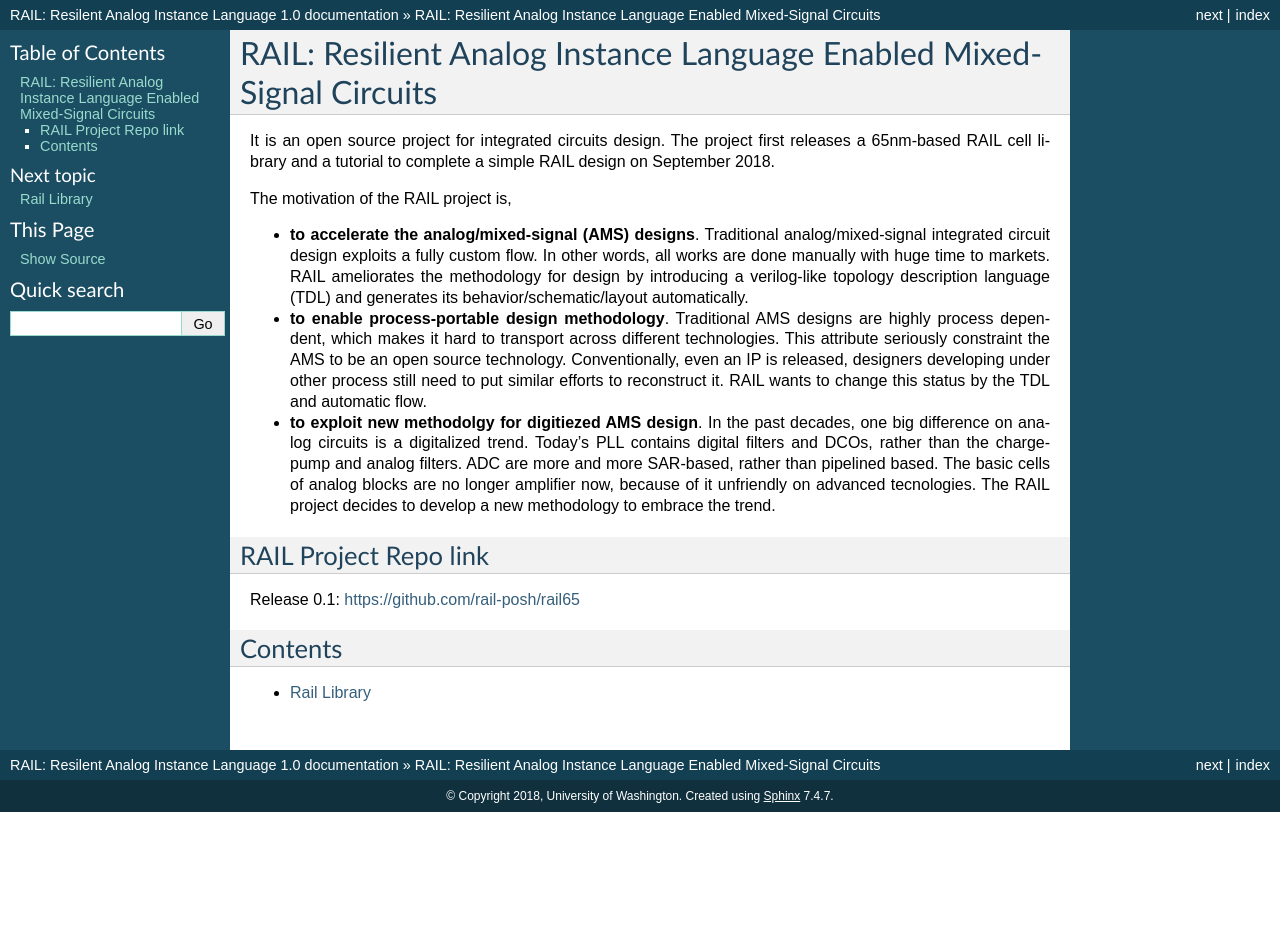
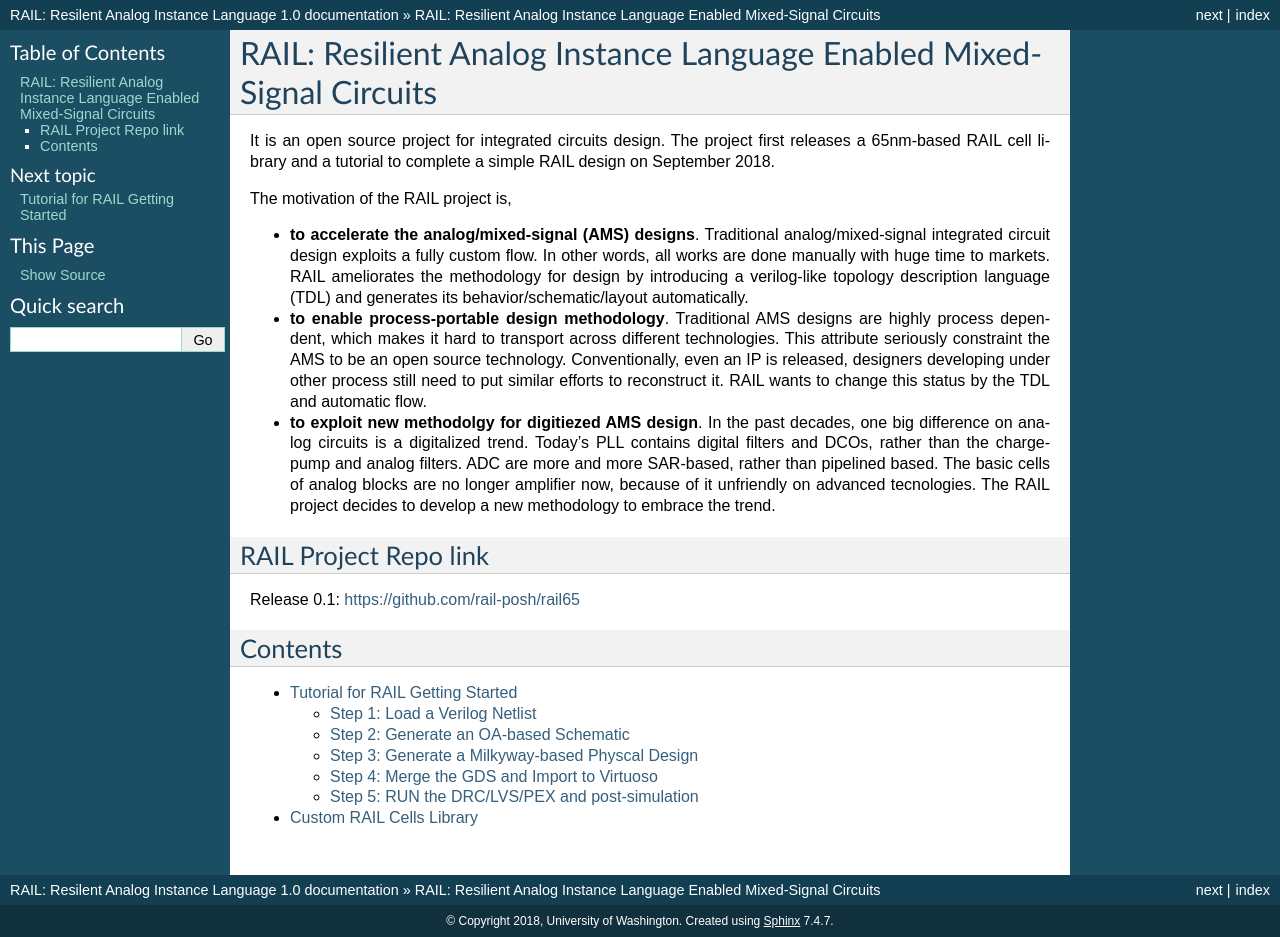
Before and after one commit to silicontalks/raildoc, a Sphinx documentation site: the page built from docs/index.rst, in a window 1280 px wide. Built offline with Sphinx 7.4.7, drawn with Linux system fonts in a browser that asks for light colours; before the commit the page ends 900 px from its top, so only the background shows below that; part of the change alters nothing that is shown.

```diff
--- a/docs/index.rst
+++ b/docs/index.rst
@@ -20,14 +20,14 @@ The motivation of the RAIL project is,
 
 
 RAIL Project Repo link
-^^^^^^^^^^^^^^^^^^^^^^^
+----------------------
 Release 0.1: https://github.com/rail-posh/rail65
 
 Contents
-^^^^^^^^
+--------
 
 .. toctree::
    :maxdepth: 2
-   :glob:
 
-   railib
+   railib/tutgst.rst
+   railib/analog.rst
```
